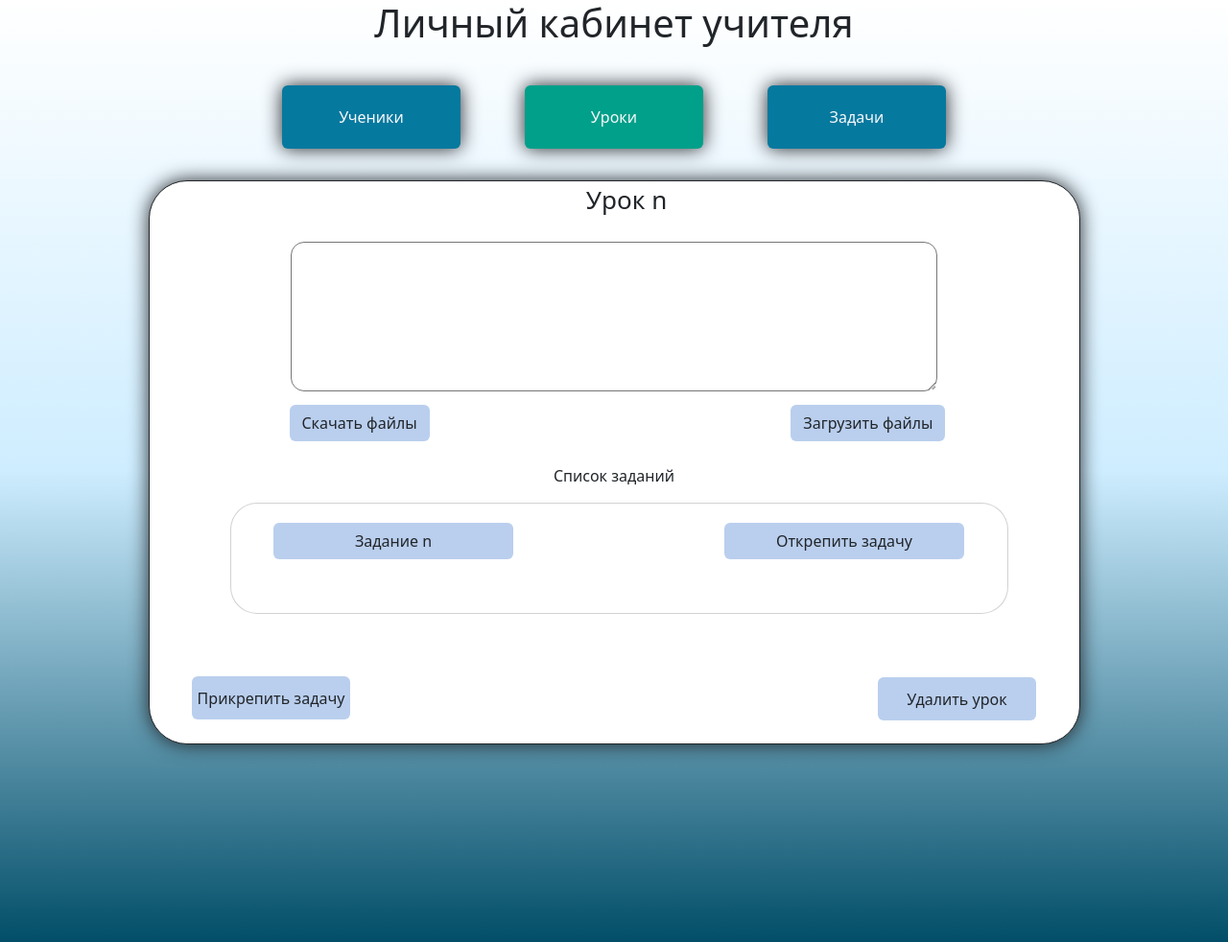
After one commit to Dan2aDan/TRPP_Project, a Python web app: template templates/lesson_n_page.html in a window 1280 px wide. The commit adds this page. Shown: the whole page at 96% size. Run offline with Jinja, Linux system fonts and the light colour scheme; the template is opened without the code that fills it, so the values that code supplies are empty; some libraries are stand-ins or nearby versions.

Commit message:
new pages and style

```diff
--- /dev/null
+++ b/templates/lesson_n_page.html
@@ -0,0 +1,60 @@
+<!DOCTYPE html>
+<html data-bs-theme="light" lang="ru">
+
+<head>
+    <meta charset="utf-8">
+    <meta name="viewport" content="width=device-width, initial-scale=1.0, shrink-to-fit=no">
+    <title>ТРППСайт</title>
+    <link rel="stylesheet" href="assets/bootstrap/css/bootstrap.min.css">
+    <link rel="stylesheet" href="assets/css/Login-Form-Basic-icons.css">
+</head>
+
+<body style="background: linear-gradient(0deg, #024e68 0%, #ceedff 50%, white 100%), #ffffff;height: 982px;">
+    <div class="container">
+        <div class="row">
+            <div class="col-md-12">
+                <h1 class="text-center">Личный кабинет учителя</h1>
+            </div>
+        </div>
+        <div class="row d-flex d-xl-flex justify-content-md-center justify-content-xl-center">
+            <div class="col-md-4 d-flex d-sm-flex d-md-flex d-lg-flex justify-content-center justify-content-sm-center justify-content-md-center align-items-md-center justify-content-lg-end align-items-lg-center" style="width: 320px;height: 132px;margin: 0px;padding: 0px;"><button class="btn link-light go-btns" id="btn_students" type="button" style="height: 66px;width: 186px;box-shadow: 0px 0px 20px #212529;">Ученики</button></div>
+            <div class="col-md-4 d-flex d-sm-flex d-lg-flex justify-content-center justify-content-sm-center align-items-md-center justify-content-lg-center align-items-lg-center" style="width: 320px;height: 132px;margin: 0px;padding: 0px;"><button class="btn link-light active-btn" id="btn_lsns" type="button" style="width: 186px;height: 66px;box-shadow: 0px 0px 20px #212529;">Уроки</button></div>
+            <div class="col-md-4 d-flex d-sm-flex d-md-flex d-lg-flex justify-content-center justify-content-sm-center justify-content-md-center align-items-md-center justify-content-lg-start align-items-lg-center" style="text-align: center;display: block;width: 320px;height: 132px;margin: 0px;padding: 0px;"><button class="btn link-light d-lg-flex justify-content-lg-center align-items-lg-center me-0 pb-0 mb-0 go-btns" id="btn_tsks" type="button" style="width: 186px;height: 66px;margin: 0;padding: 0;position: static;transform: translate(0px);text-align: center;padding-top: 0px;box-shadow: 0px 0px 20px #212529;">Задачи</button></div>
+        </div>
+    </div>
+    <div class="container">
+        <div class="row d-lg-flex justify-content-lg-center">
+            <div class="col-md-12 col-lg-12 col-xl-10 col-xxl-8" id="students-container" style="text-align: center;border-radius: 40px;border-width: 1px;border-style: solid;box-shadow: 0px 0px 20px 0px rgb(33, 37, 41);width: 971px;background: #ffffff;height: auto;">
+                <p class="text-center d-lg-flex justify-content-lg-center" style="font-size: 26px;margin: 0;padding: 0;height: 39px;width: 971px;">Урок n</p><textarea style="width: 674px;height: 156px;margin-top: 24px;margin-left: 0px;border-radius: 14px;border-width: 1px;"></textarea>
+                <div class="table-responsive d-lg-flex align-items-lg-center">
+                    <table class="table">
+                        <thead>
+                            <tr></tr>
+                        </thead>
+                        <tbody>
+                            <tr class="d-lg-flex align-items-lg-center" style="width: 932px;">
+                                <td class="d-lg-flex" style="border-style: none;width: 501.156px;"><button class="btn my-btn" type="button" style="margin-left: 126px;">Скачать файлы</button></td>
+                                <td class="d-lg-flex" style="border-style: none;width: 505.844px;height: 54px;"><button class="btn my-btn" type="button" style="margin-left: 185px;">Загрузить файлы</button></td>
+                            </tr>
+                        </tbody>
+                    </table>
+                </div>
+                <p>Список заданий</p>
+                <div class="row">
+                    <div class="col">
+                        <div class="card" style="border-radius: 28px;width: 811px;margin-left: 72px;height: auto;min-height: 50px;">
+                            <div class="card-body" style="border-radius: 0px;">
+                                <h4 class="card-title"></h4>
+                                <h6 class="text-muted card-subtitle mb-2"></h6><button class="btn my-btn" type="button" style="width: 250px;margin-right: 220px;">Задание n</button><button class="btn my-btn" type="button" style="width: 250px;">Открепить задачу</button>
+                                <p class="card-text"></p><a class="card-link" href="#"></a><a class="card-link" href="#"></a>
+                            </div>
+                        </div>
+                    </div>
+                </div><button class="btn my-btn" type="button" style="height: 45px;width: 165px;padding: 0px;margin-top: 65px;margin-right: 550px;margin-bottom: 25px;">Прикрепить задачу</button><button class="btn my-btn" type="button" style="height: 45px;width: 165px;padding: 0px;margin-top: 64px;margin-bottom: 22px;">Удалить урок</button>
+            </div>
+        </div>
+    </div>
+    <script src="assets/bootstrap/js/bootstrap.min.js"></script>
+</body>
+
+</html>
--- a/templates/lessons_page.html
+++ b/templates/lessons_page.html
@@ -9,7 +9,7 @@
     <link rel="stylesheet" href="assets/css/Login-Form-Basic-icons.css">
 </head>
 
-<body>
+<body style="background: linear-gradient(0deg, #024e68 0%, #ceedff 50%, white 100%), #ffffff;height: 982px;">
     <div class="container">
         <div class="row">
             <div class="col-md-12">
@@ -24,11 +24,11 @@
     </div>
     <div class="container">
         <div class="row d-lg-flex justify-content-lg-center">
-            <div class="col-md-12 col-lg-12 col-xl-10 col-xxl-8" id="students-container" style="text-align: center;border-radius: 40px;border-width: 1px;border-style: solid;box-shadow: 0px 0px 20px 0px rgb(33, 37, 41);height: 592px;width: 971px;">
+            <div class="col-md-12 col-lg-12 col-xl-10 col-xxl-8" id="students-container" style="text-align: center;border-radius: 40px;border-width: 1px;border-style: solid;box-shadow: 0px 0px 20px 0px rgb(33, 37, 41);height: auto;width: 971px;background: #ffffff;">
                 <p class="text-center d-lg-flex justify-content-lg-center" style="font-size: 26px;margin: 0;padding: 0;height: 39px;width: 971px;">Список уроков</p>
                 <div class="row" style="height: 51px;width: 501px;margin: 0;padding: 0;margin-top: 10px;margin-left: 230px;">
                     <div class="col-lg-11 col-xl-12 col-xxl-12 d-lg-flex justify-content-lg-start align-items-lg-center" style="height: 51px;width: 500px;padding: 0;margin: 0;margin-left: 0;"><button class="btn link-dark my-btn" type="button" style="width: 500px;height: 50px;">Урок 1</button></div>
-                </div><button class="btn link-dark my-btn" id="btn_new_lsn" type="button" style="margin-top: 416px;margin-left: 722px;width: 145.9453px;height: 51px;">Добавить урок</button>
+                </div><button class="btn link-dark my-btn" id="btn_new_lsn" type="button" style="margin-top: 100px;margin-left: 722px;width: 145.9453px;height: 51px;margin-bottom: 23px;">Добавить урок</button>
             </div>
         </div>
     </div>
--- a/templates/login_page.html
+++ b/templates/login_page.html
@@ -9,7 +9,7 @@
     <link rel="stylesheet" href="assets/css/Login-Form-Basic-icons.css">
 </head>
 
-<body>
+<body style="background: linear-gradient(0deg, #024e68 0%, #ceedff 50%, white 100%), #ceedff;height: 982px;">
     <section class="position-relative py-4 py-xl-5">
         <div class="col-md-7 col-xl-6 text-center mx-auto" style="padding:0px;">
             <p class="w-lg-50"></p>
@@ -18,8 +18,8 @@
         <div class="container d-lg-flex justify-content-lg-center pt-0">
             <div class="row d-flex justify-content-center justify-content-md-center" style="width: 720px;">
                 <div class="col-md-9 col-xl-4 d-md-flex justify-content-md-center align-items-md-center" style="width: 698px;">
-                    <div class="card d-lg-flex justify-content-lg-center mb-5" style="width: 583px;box-shadow: 0px 0px 1px 0px;">
-                        <div class="card-body bg-white border-0 shadow-none d-flex flex-column align-items-center justify-content-md-center border rounded" style="color: rgba(255,255,255,0.5);background: var(--bs-card-cap-bg);height: 382px;width: 576px;">
+                    <div class="card d-lg-flex justify-content-lg-center mb-5" style="width: 583px;box-shadow: 0px 0px 0px 0px;">
+                        <div class="card-body bg-white border-0 shadow-none d-flex flex-column align-items-center justify-content-md-center border rounded" style="color: rgba(255,255,255,0.5);height: 382px;width: 576px;">
                             <div class="bs-icon-xl bs-icon-circle bs-icon-primary bs-icon my-4" style="background: #06799f;box-shadow: 0px 0px 20px 0px #06799f;border-color: #06799f;"><svg class="bi bi-person" xmlns="http://www.w3.org/2000/svg" width="1em" height="1em" fill="currentColor" viewBox="0 0 16 16">
                             <path d="M8 8a3 3 0 1 0 0-6 3 3 0 0 0 0 6m2-3a2 2 0 1 1-4 0 2 2 0 0 1 4 0m4 8c0 1-1 1-1 1H3s-1 0-1-1 1-4 6-4 6 3 6 4m-1-.004c-.001-.246-.154-.986-.832-1.664C11.516 10.68 10.289 10 8 10c-2.29 0-3.516.68-4.168 1.332-.678.678-.83 1.418-.832 1.664z"></path>
                         </svg></div>
--- a/templates/teacher_main_page.html
+++ b/templates/teacher_main_page.html
@@ -9,7 +9,7 @@
     <link rel="stylesheet" href="assets/css/Login-Form-Basic-icons.css">
 </head>
 
-<body>
+<body style="background: linear-gradient(0deg, #024e68 0%, #ceedff 50%, white 100%), #ffffff;height: 982px;">
     <div class="container">
         <div class="row">
             <div class="col-md-12">
@@ -24,13 +24,13 @@
     </div>
     <div class="container">
         <div class="row d-lg-flex justify-content-lg-center">
-            <div class="col-md-12 col-lg-12 col-xl-10 col-xxl-8" id="students-container" style="height: 592px;width: 971px;margin: 0;padding: 0;text-align: center;border-radius: 40px;border-width: 1px;border-style: solid;box-shadow: 0px 0px 20px 0px rgb(33, 37, 41);">
+            <div class="col-md-12 col-lg-12 col-xl-10 col-xxl-8" id="students-container" style="height: auto;width: 971px;margin: 0;padding: 0;text-align: center;border-radius: 40px;border-width: 1px;border-style: solid;box-shadow: 0px 0px 20px 0px rgb(33, 37, 41);background: #ffffff;">
                 <p class="text-center d-lg-flex justify-content-lg-center" style="font-size: 26px;margin: 0;padding: 0;height: 39px;width: 971px;">Список учеников</p>
                 <div class="row" style="height: 42px;width: 971px;margin: 0;padding: 0;margin-top: 10px;">
                     <div class="col-lg-11 col-xl-12 col-xxl-12 d-lg-flex justify-content-lg-start align-items-lg-center" style="height: 42px;width: 971px;padding: 0;margin: 0;margin-top: 0px;">
                         <p style="width:253px;margin:0px;padding:0px;height:24px;">Должно быть имя ученика</p><button class="btn link-dark my-btn" type="button" style="width: 296.2734px;">Посмотреть выполненные задания</button><button class="btn my-btn" type="button" style="margin: 0px;margin-left: 11px;">Изменить логин и пароль</button><button class="btn my-btn" type="button" style="margin: 200px;margin-left: 9px;margin-bottom: 0px;margin-right: 0px;margin-top: 0px;">Удалить ученика</button>
                     </div>
-                </div>
+                </div><button class="btn my-btn" id="new_student_btn" type="button" style="margin-left: 722px;margin-top: 100px;height: 51px;width: 145.9453px;padding: 0px;color: rgb(0,0,0);margin-bottom: 32px;">Добавить ученика</button>
             </div>
         </div>
     </div>
```
